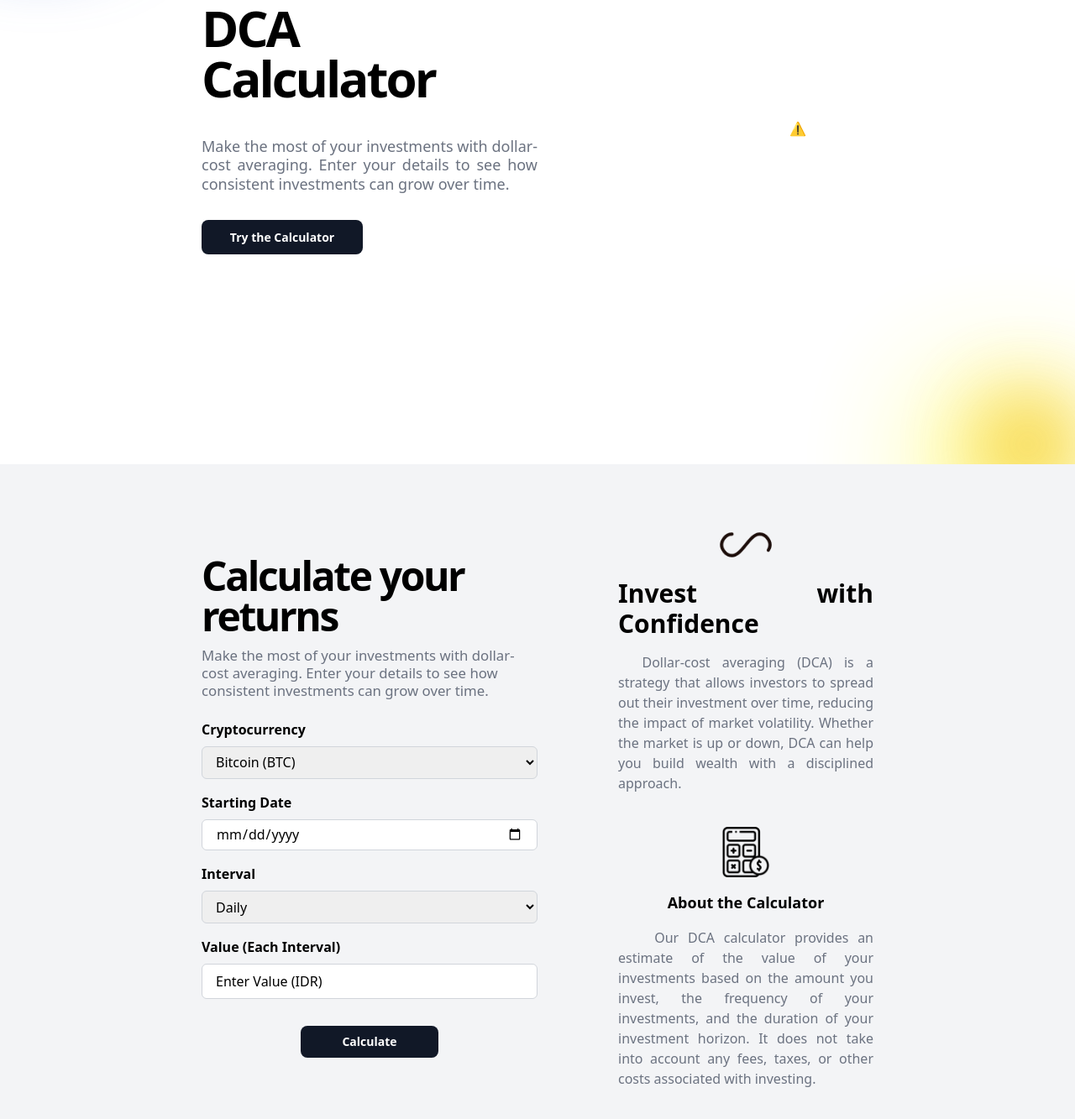
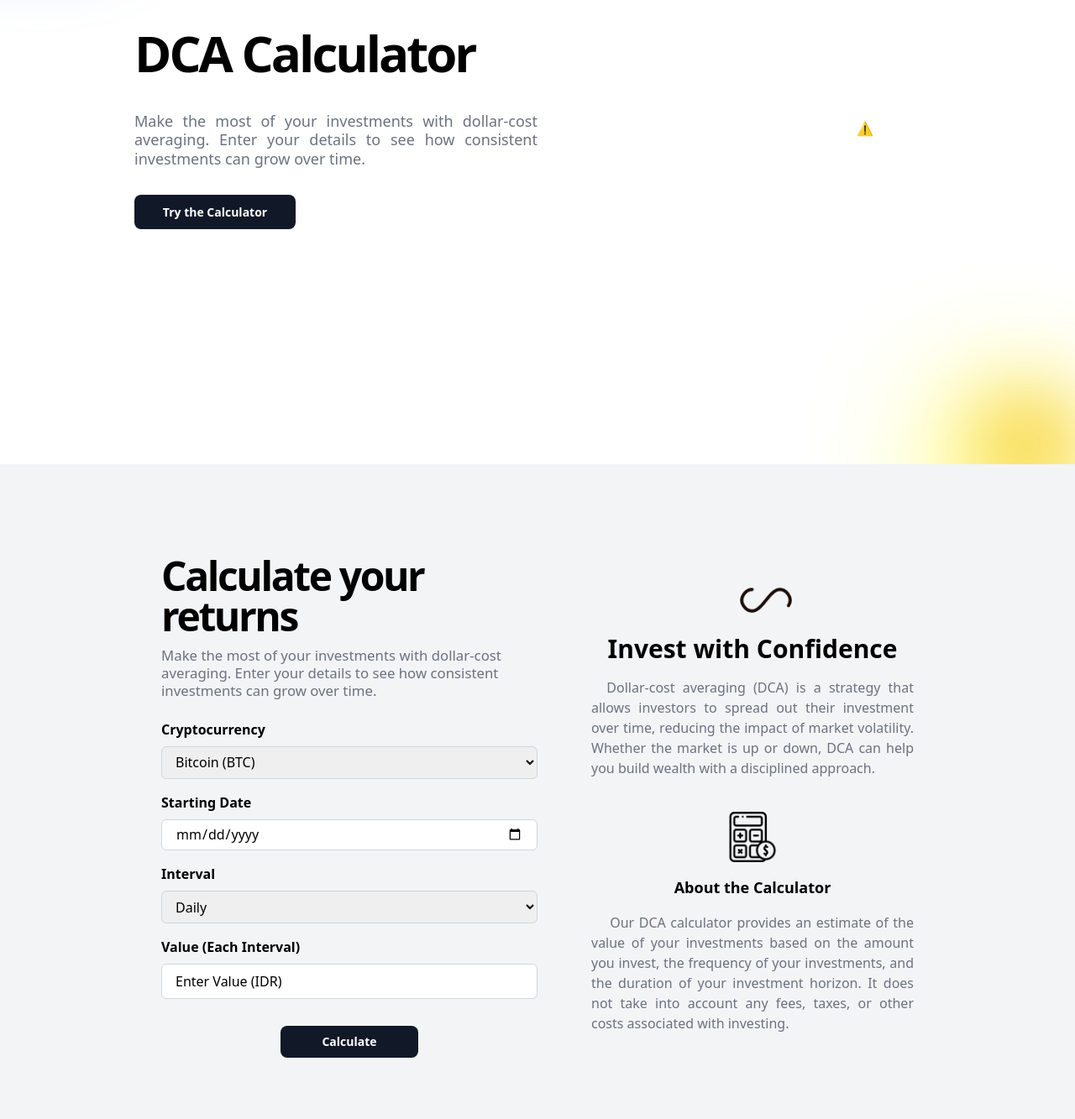
Before and after one commit to Eriqo90AW/dca-calc, a website: page public/index.html in a window 1280 px wide. Shown: the part 247-1580 px from the top of the page at 84% size. Drawn offline with nearby package versions, Linux system fonts and the light colour scheme; no server answers.

```diff
--- a/public/index.html
+++ b/public/index.html
@@ -35,7 +35,7 @@
     <div class="text-center">
       <div
         id="home"
-        class="md:grid md:grid-cols-2 text-left h-[100vh] md:h-[100vh] w-full px-7 md:px-[15rem]"
+        class="md:grid md:grid-cols-2 text-left h-[100vh] md:h-[100vh] w-full px-7 md:px-[10rem]"
       >
         <div
           class="flex flex-col justify-center gap-2 md:gap-8 md:pb-20 mt-[8rem] md:mt-0"
@@ -77,7 +77,7 @@
       </div>
       <div
         id="calculator"
-        class="md:grid md:grid-cols-2 text-left h-[100vh] w-full md:px-[15rem] bg-gray-100 absolute"
+        class="md:grid md:grid-cols-2 text-left h-[100vh] w-full md:px-[12rem] bg-gray-100 absolute"
       >
         <div class="flex flex-col justify-center pt-[2rem]">
           <div class="flex flex-col gap-3">
@@ -179,10 +179,14 @@
         <div class="flex flex-col justify-center">
           <span id="loading" class="htmx-indicator">
             <div class="pl-[6rem] w-full">
-                <img src="img/infinity.gif" alt="Loading..." class="m-auto h-20" />
+              <img
+                src="img/infinity.gif"
+                alt="Loading..."
+                class="m-auto h-20"
+              />
             </div>
           </span>
-          <div id="result" class="transition-all ease-in-out w-full pl-[6rem]">
+          <div id="result" class="transition-all ease-in-out w-full pl-[4rem]">
             <div class="flex flex-col gap-10 w-full">
               <div
                 class="text-justify justify-center flex flex-col items-center gap-4"
```
Also changed, not shown: index.js (+12 -1 lines).
